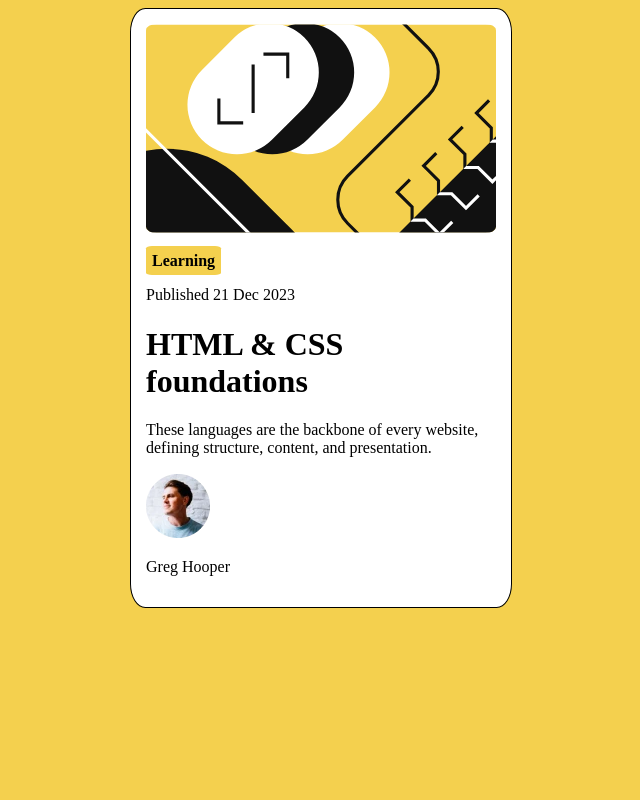
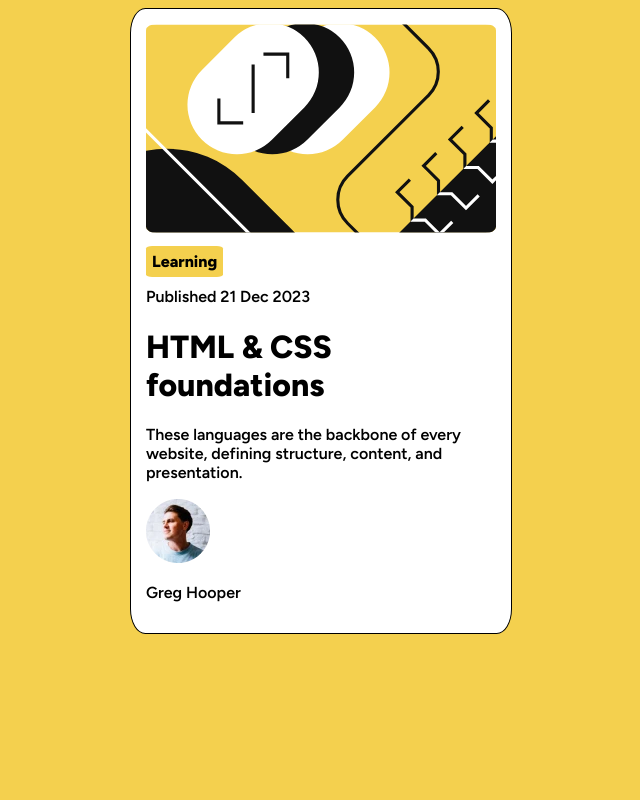
Before and after one commit to WiktorBonderek/blog-preview-card-main, a plain HTML site: page index.html in a window 1280 px wide. Shown: the top 800 px of the page, without its empty margins (335-975 px from the left). Drawn offline with Linux system fonts and the light colour scheme.

Commit message:
Adding Fonts

```diff
--- a/index.html
+++ b/index.html
@@ -5,6 +5,9 @@
     <meta name="viewport" content="width=device-width, initial-scale=1.0" />
     <!-- displays site properly based on user's device -->
     <link rel="stylesheet" href="style.css" />
+    <link rel="preconnect" href="https://fonts.googleapis.com" />
+    <link rel="preconnect" href="https://fonts.gstatic.com" crossorigin />
+    <link href="https://fonts.googleapis.com/css2?family=Figtree:wght@600;800&display=swap" rel="stylesheet" />
 
     <link rel="icon" type="image/png" sizes="32x32" href="./assets/images/favicon-32x32.png" />
 
--- a/style.css
+++ b/style.css
@@ -1,5 +1,6 @@
 body {
     background-color: hsl(47, 88%, 63%);
+    font-family: 'Figtree', sans-serif;
 }
 
 h1 {
```
